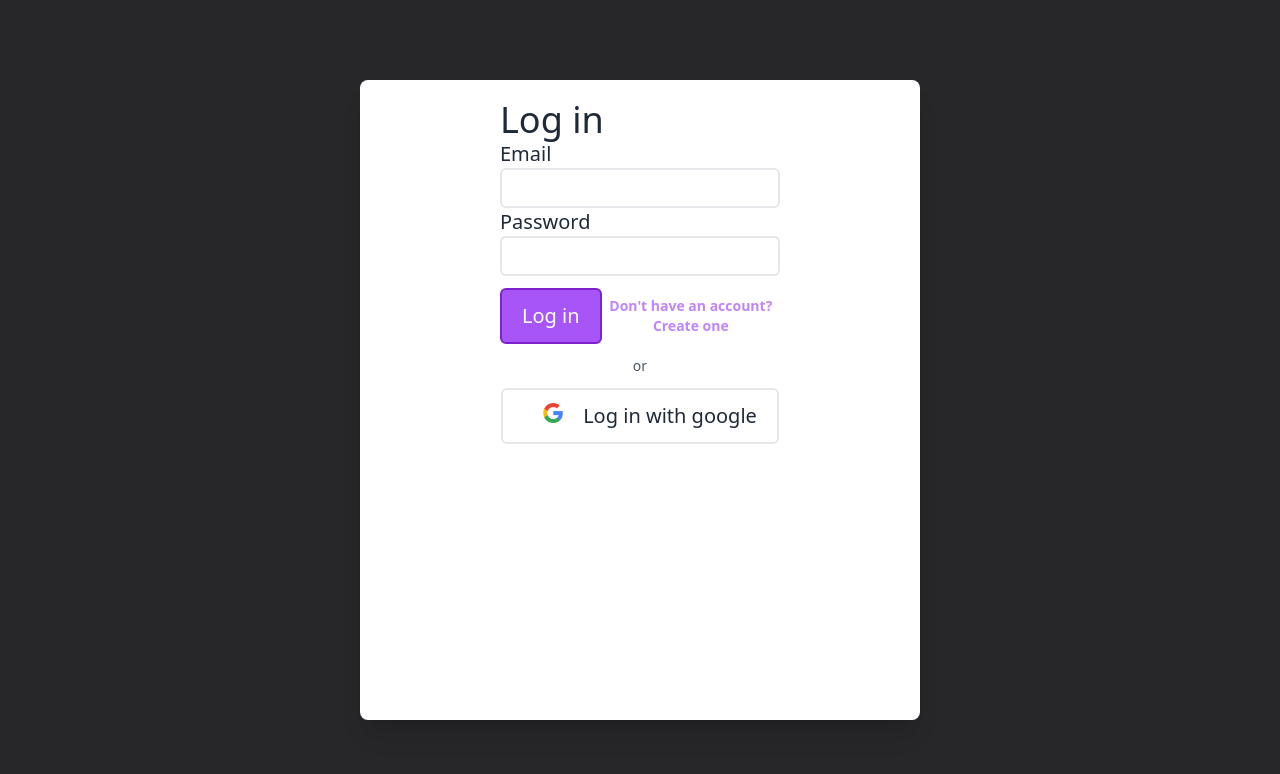
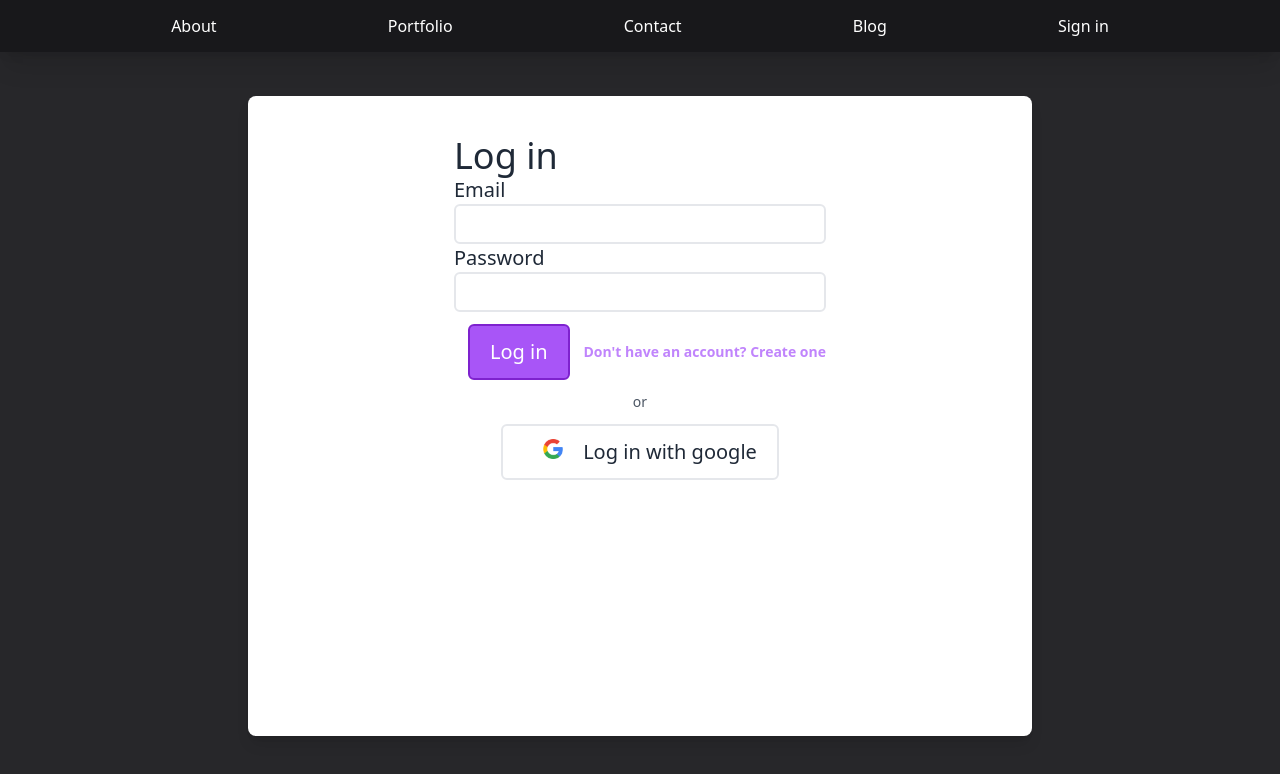
Before and after one commit to h8moss/next-js-portfolio, a Next.js app: page /signin in a window 1280 px wide. Shown: the top 774 px of the page. Built offline with nearby package versions, Linux system fonts and the light colour scheme; no server answers.

Commit message:
added transition to signin page

```diff
--- a/pages/signin.jsx
+++ b/pages/signin.jsx
@@ -1,8 +1,11 @@
 import { ErrorMessage, Field, Form, Formik } from "formik";
+import { AnimatePresence } from "framer-motion";
 import Image from 'next/image';
 import { useRouter } from 'next/router'
 import { useState } from "react";
 
+import Card from '../components/Card';
+import NavBar from "../components/NavBar";
 import ScreenDiv from "../components/ScreenDiv";
 import useUser from "../hooks/useUser";
 import getAuthService from "../services/firebase/auth";
@@ -31,14 +34,22 @@ function Login() {
         }
     }
 
+    let [nextRoute, setNextRoute] = useState(router.pathname);
+
+    let shouldStay = nextRoute === router.pathname;
+
 
     return (
+        <>
+            <NavBar
+                onClick={(route) => setNextRoute(route)}
+            />
             <ScreenDiv>
-            <div
-                className="bg-white mx-auto rounded-lg shadow-xl
-                    text-gray-800 text-center
-                    w-1/2 h-full flex flex-col"
+                <AnimatePresence
+                    onExitComplete={() => router.push(nextRoute)}
                 >
+                    {shouldStay &&
+                        <Card>
                             <Formik
 
                                 initialValues={{
@@ -90,8 +101,11 @@ function Login() {
                                     </Form>
                                 )}
                             </Formik>
-            </div>
+                        </Card>
+                    }
+                </AnimatePresence>
             </ScreenDiv>
+        </>
     );
 }
 
```
Lines whose indentation alone changed are shown as unchanged.
